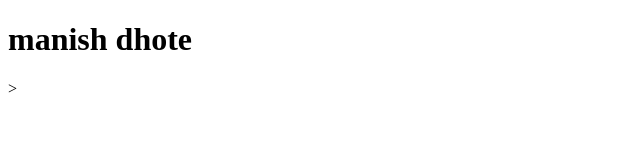
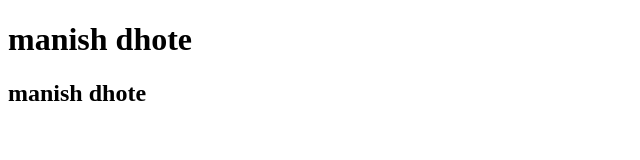
Before and after one commit to okmannu/Allaboutgit, a plain HTML site: page mylogs/hello.html in a window 1280 px wide. Shown: the whole page, without its empty margins (0-640 px from the left). Drawn offline with Linux system fonts and the light colour scheme.

Commit message:
this is updatecode file

```diff
--- a/mylogs/hello.html
+++ b/mylogs/hello.html
@@ -7,6 +7,7 @@
     <title>Document</title>
 </head>
 <body>
-    <h1>manish dhote</h1>>
+    <h1>manish dhote</h1>
+    <h2> manish dhote <h2>
 </body>
 </html>
```
Also changed, not shown: contact.html (+1 -0 lines), 1 other file.
